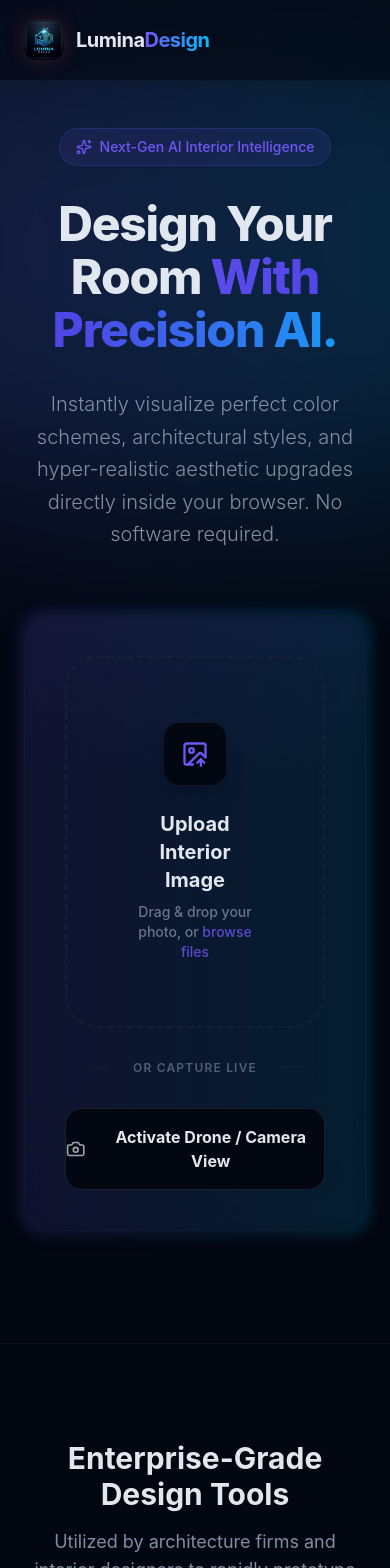
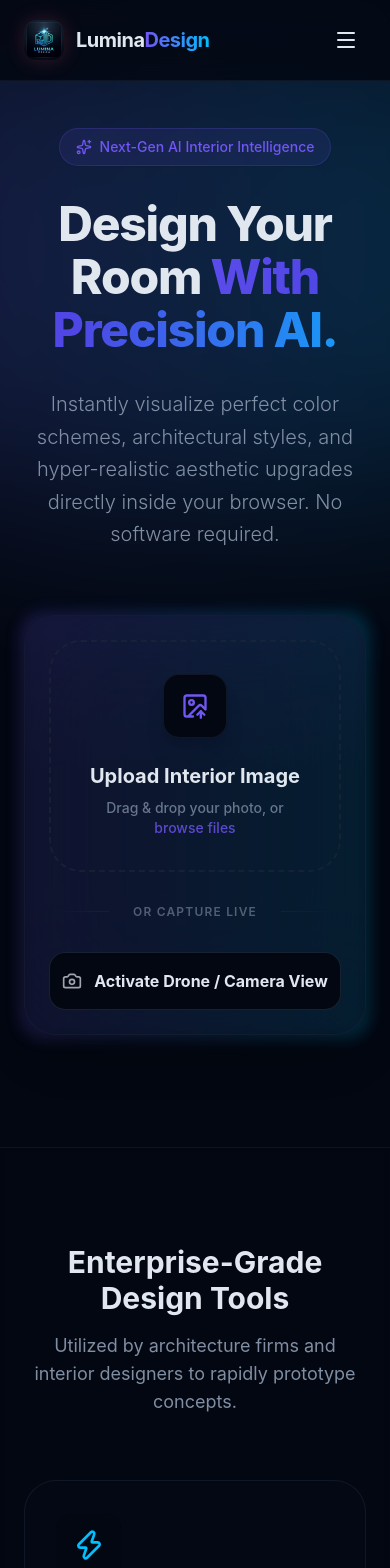
Before and after one commit to Uzair1718/AI-Interior-Color-Room-Designer, a React (Vite) app: page / in a window 390 px wide. Shown: the top 1568 px of the page. Built offline with nearby package versions, Linux system fonts and the light colour scheme.

Commit message:
fix(mobile): add hamburger menu and adjust camera capture padding, fix(api): upgrade gemini backend model to flash and strictly enforce JSON generation

```diff
--- a/src/components/CameraCapture.tsx
+++ b/src/components/CameraCapture.tsx
@@ -50,22 +50,22 @@ export const CameraCapture: React.FC<CameraCaptureProps> = ({ onCapture }) => {
             initial={{ opacity: 0, y: 20 }}
             animate={{ opacity: 1, y: 0 }}
             exit={{ opacity: 0, scale: 0.95 }}
-            className="p-10 lg:p-14 relative z-10"
+            className="p-6 md:p-10 lg:p-14 relative z-10"
           >
             <div
               {...getRootProps()}
-              className={`border-2 border-dashed rounded-[2rem] p-16 text-center transition-all duration-300 cursor-pointer relative overflow-hidden group ${
+              className={`border-2 border-dashed rounded-[2rem] p-8 md:p-16 text-center transition-all duration-300 cursor-pointer relative overflow-hidden group ${
                 isDragActive ? 'border-primary bg-primary/5 scale-[1.02]' : 'border-border/60 hover:border-primary/50 hover:bg-background/40 hover:shadow-[0_0_40px_rgba(250,89,105,0.05)]'
               }`}
             >
               <input {...getInputProps()} />
               <div className="flex flex-col items-center justify-center gap-6 text-muted-foreground relative z-10">
-                <div className="w-16 h-16 bg-background rounded-2xl shadow-xl flex items-center justify-center border border-border/50 group-hover:scale-110 transition-transform duration-500">
+                <div className="w-16 h-16 bg-background rounded-2xl shadow-xl flex items-center justify-center border border-border/50 group-hover:scale-110 transition-transform duration-500 shrink-0">
                   <ImageUp className="w-7 h-7 text-primary" />
                 </div>
                 <div>
                   <p className="text-xl font-bold text-foreground mb-2">Upload Interior Image</p>
-                  <p className="text-sm font-medium opacity-80">Drag & drop your photo, or <span className="text-primary cursor-pointer hover:underline">browse files</span></p>
+                  <p className="text-sm font-medium opacity-80 px-2 lg:px-0">Drag & drop your photo, or <span className="text-primary cursor-pointer hover:underline">browse files</span></p>
                 </div>
               </div>
             </div>
--- a/src/components/Navbar.tsx
+++ b/src/components/Navbar.tsx
@@ -1,18 +1,29 @@
+import { useState } from 'react';
 import { Link, useLocation } from 'react-router-dom';
-import { ArrowRight } from 'lucide-react';
+import { ArrowRight, Menu, X } from 'lucide-react';
+import { motion, AnimatePresence } from 'framer-motion';
 
 export const Navbar = () => {
   const location = useLocation();
+  const [isMobileMenuOpen, setIsMobileMenuOpen] = useState(false);
+
+  // Close mobile menu when route changes
+  const handleLinkClick = () => {
+    setIsMobileMenuOpen(false);
+  };
 
   return (
-    <header className="fixed top-0 inset-x-0 border-b border-border/40 bg-background/60 backdrop-blur-xl z-50 transition-all duration-300">
+    <header className="fixed top-0 inset-x-0 border-b border-border/40 bg-background/80 backdrop-blur-xl z-50 transition-all duration-300">
       <div className="max-w-7xl mx-auto px-6 h-20 flex items-center justify-between">
-        <Link to="/" className="flex items-center gap-3">
-          <img src="/logo.png" alt="LuminaDesign" className="w-10 h-10 rounded-xl shadow-[0_0_20px_rgba(250,89,105,0.2)]" />
+        {/* Logo */}
+        <Link to="/" onClick={handleLinkClick} className="flex items-center gap-3 relative z-50">
+          <img src="/logo.png" alt="LuminaDesign" className="w-10 h-10 rounded-xl shadow-[0_0_20px_rgba(250,89,105,0.2)] bg-black" />
           <h1 className="text-xl font-bold tracking-tight text-foreground">
             Lumina<span className="text-transparent bg-clip-text bg-gradient-to-r from-primary to-secondary">Design</span>
           </h1>
         </Link>
+
+        {/* Desktop Nav */}
         <nav className="hidden md:flex items-center gap-8 text-sm font-medium text-muted-foreground">
           <Link to="/how-it-works" className={`transition-colors ${location.pathname === '/how-it-works' ? 'text-primary' : 'hover:text-foreground'}`}>How it works</Link>
           <Link to="/styles" className={`transition-colors ${location.pathname === '/styles' ? 'text-primary' : 'hover:text-foreground'}`}>Styles</Link>
@@ -22,7 +33,39 @@ export const Navbar = () => {
             <ArrowRight className="w-4 h-4" />
           </Link>
         </nav>
+
+        {/* Mobile Toggle Trigger */}
+        <button
+          className="md:hidden relative z-50 p-2 text-foreground"
+          onClick={() => setIsMobileMenuOpen(!isMobileMenuOpen)}
+        >
+          {isMobileMenuOpen ? <X className="w-6 h-6" /> : <Menu className="w-6 h-6" />}
+        </button>
       </div>
+
+      {/* Mobile Nav Overlay */}
+      <AnimatePresence>
+        {isMobileMenuOpen && (
+          <motion.div
+            initial={{ opacity: 0, y: -20 }}
+            animate={{ opacity: 1, y: 0 }}
+            exit={{ opacity: 0, y: -20 }}
+            transition={{ duration: 0.2 }}
+            className="md:hidden absolute top-20 inset-x-0 bg-background/95 backdrop-blur-2xl border-b border-border/50 shadow-2xl flex flex-col p-6 space-y-6"
+          >
+            <Link onClick={handleLinkClick} to="/how-it-works" className={`text-lg font-semibold ${location.pathname === '/how-it-works' ? 'text-primary' : 'text-foreground'}`}>How it works</Link>
+            <Link onClick={handleLinkClick} to="/styles" className={`text-lg font-semibold ${location.pathname === '/styles' ? 'text-primary' : 'text-foreground'}`}>Styles</Link>
+            <Link onClick={handleLinkClick} to="/pro-settings" className={`text-lg font-semibold ${location.pathname === '/pro-settings' ? 'text-primary' : 'text-foreground'}`}>Pro Settings</Link>
+
+            <div className="pt-4 border-t border-border/40">
+              <Link onClick={handleLinkClick} to="/" className="flex items-center justify-center w-full gap-2 bg-foreground text-background px-6 py-4 rounded-xl font-bold active:scale-95 transition-all text-lg shadow-lg">
+                Start Free
+                <ArrowRight className="w-5 h-5" />
+              </Link>
+            </div>
+          </motion.div>
+        )}
+      </AnimatePresence>
     </header>
   );
 };
```
Also changed, not shown: 1 other file (tests, documents, lock files or other folders).
